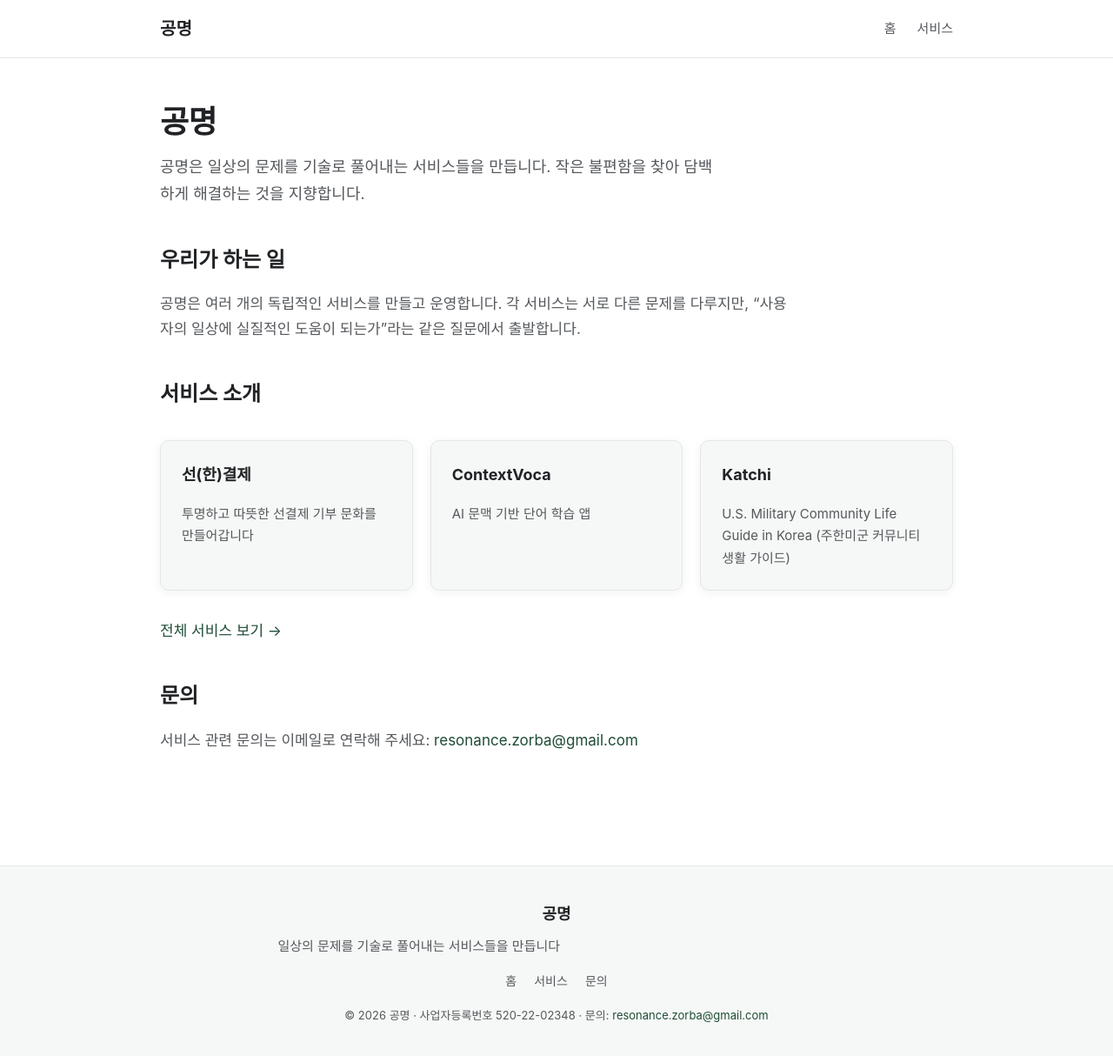
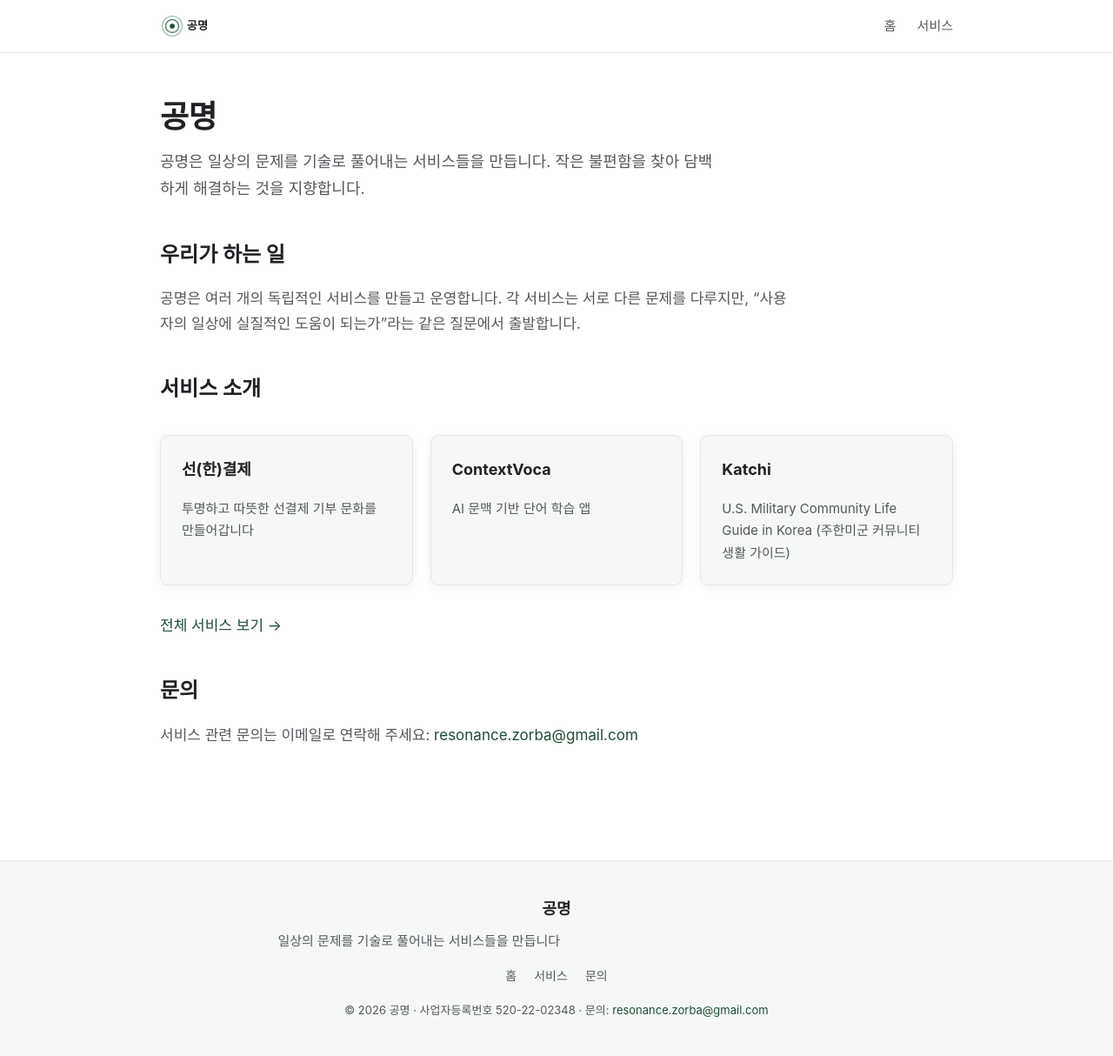
Before and after one commit to mementomoriCarpediem/mementomoriCarpediem.github.io, a Jekyll site: the page built from index.md, in a window 1280 px wide and 1236 px high. Shown: the top 1214 px of the window at 87% size. Built offline with Jekyll 4.4.1, drawn with Linux system fonts in a browser that asks for light colours.

Commit message:
feat: 공명 로고 + favicon 세트 추가 (#2)
- assets/images/logo.svg: 공진 마크 + 워드마크 (사이트 그린 팔레트, 외부 참조 0)
- favicon.svg(우선) + favicon.ico(16/32 폴백) + apple-touch-icon.png(180×180)
- 헤더 텍스트 로고 → 이미지 로고 교체 (alt 접근성 유지)
- _config.yml logo 키 (jekyll-seo-tag JSON-LD)
- 정식 코드 리뷰 PASS (code-reviewer, high=0/medium=0)

Seed Sync 면제 사유: DB/seed 없음 (정적 에셋)
TDD 예외: 순수 정적 에셋/마크업

Co-authored-by: Claude Fable 5 <noreply@anthropic.com>

```diff
--- a/_config.yml
+++ b/_config.yml
@@ -16,6 +16,7 @@ baseurl: ""
 
 # Open Graph / Social
 author: 공명
+logo: /assets/images/logo.svg
 
 # Collections — 서비스 목록
 collections:
--- a/_layouts/default.html
+++ b/_layouts/default.html
@@ -6,12 +6,17 @@
     <!-- SEO -->
     {% seo %}
 
+    <link rel="icon" type="image/svg+xml" href="{{ '/favicon.svg' | relative_url }}" />
+    <link rel="alternate icon" href="{{ '/favicon.ico' | relative_url }}" />
+    <link rel="apple-touch-icon" href="{{ '/apple-touch-icon.png' | relative_url }}" />
     <link rel="stylesheet" href="{{ '/assets/css/style.css' | relative_url }}" />
   </head>
   <body>
     <header class="site-header">
       <div class="site-header-inner">
-        <a href="{{ '/' | relative_url }}" class="site-logo">공명</a>
+        <a href="{{ '/' | relative_url }}" class="site-logo">
+          <img src="{{ '/assets/images/logo.svg' | relative_url }}" alt="공명" class="site-logo-img" />
+        </a>
         <nav class="site-nav" aria-label="주요 메뉴">
           <a href="{{ '/' | relative_url }}">홈</a>
           <a href="{{ '/services/' | relative_url }}">서비스</a>
--- a/assets/css/style.css
+++ b/assets/css/style.css
@@ -64,10 +64,18 @@ a:hover {
   font-size: 1.25rem;
   font-weight: 700;
   color: var(--color-text);
+  display: inline-flex;
+  align-items: center;
 }
 
 .site-logo:hover {
   text-decoration: none;
+}
+
+.site-logo-img {
+  height: 28px;
+  width: auto;
+  display: block;
 }
 
 .site-nav {
```
Also changed, not shown: apple-touch-icon.png (added), assets/images/logo.svg (added), favicon.ico (added), favicon.svg (added).
